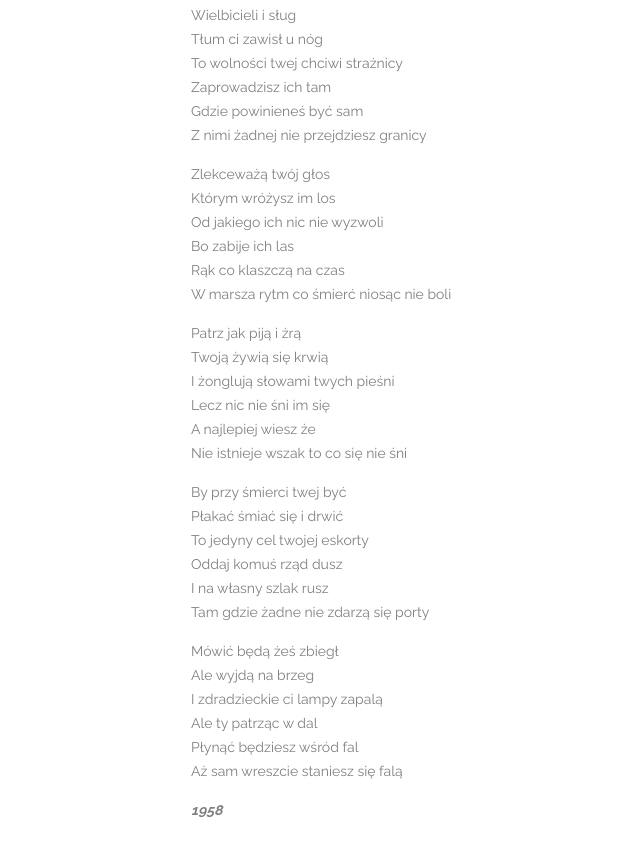
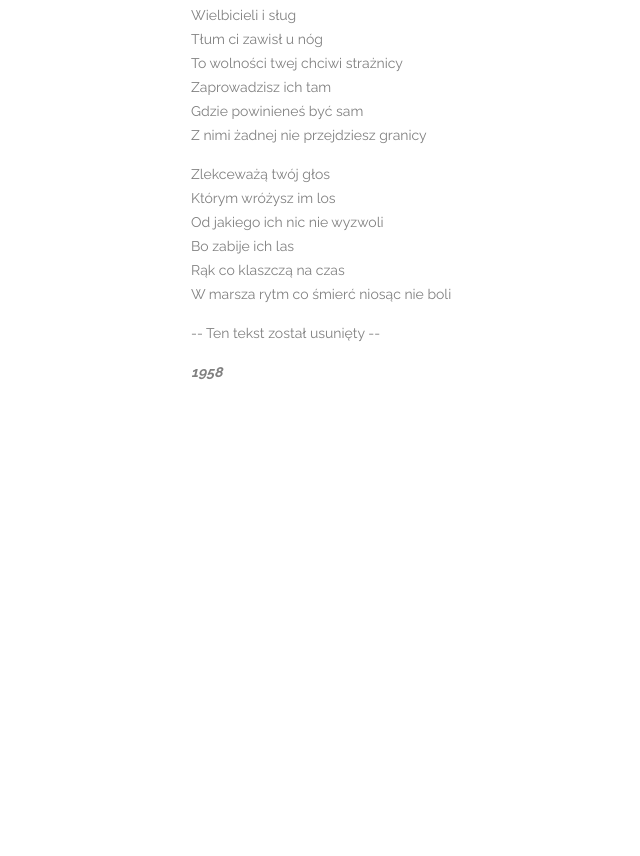
Before and after one commit to Karola-N/nauka-gita-2, a plain HTML site: page index.html in a window 1280 px wide. Shown: the part 472-1328 px from the top of the page, without its empty margins (65-705 px from the left). After the commit the page ends 920 px from the top, so only its background shows below. Drawn offline with Linux system fonts and the light colour scheme.

Commit message:
Change content of index.html
Usunięcie części tekstu

```diff
--- a/index.html
+++ b/index.html
@@ -24,13 +24,7 @@
         Zlekceważą twój głos<br> Którym wróżysz im los<br> Od jakiego ich nic nie wyzwoli<br> Bo zabije ich las<br> Rąk co klaszczą na czas<br> W marsza rytm co śmierć niosąc nie boli
     </p>
     <p>
-        Patrz jak piją i żrą<br> Twoją żywią się krwią<br> I żonglują słowami twych pieśni<br> Lecz nic nie śni im się<br> A najlepiej wiesz że<br> Nie istnieje wszak to co się nie śni
-    </p>
-    <p>
-        By przy śmierci twej być<br> Płakać śmiać się i drwić<br> To jedyny cel twojej eskorty<br> Oddaj komuś rząd dusz<br> I na własny szlak rusz<br> Tam gdzie żadne nie zdarzą się porty
-    </p>
-    <p>
-        Mówić będą żeś zbiegł<br> Ale wyjdą na brzeg<br> I zdradzieckie ci lampy zapalą<br> Ale ty patrząc w dal<br> Płynąć będziesz wśród fal<br> Aż sam wreszcie staniesz się falą
+        -- Ten tekst został usunięty --
     </p>
     <p>1958</p>
 </body>
```
